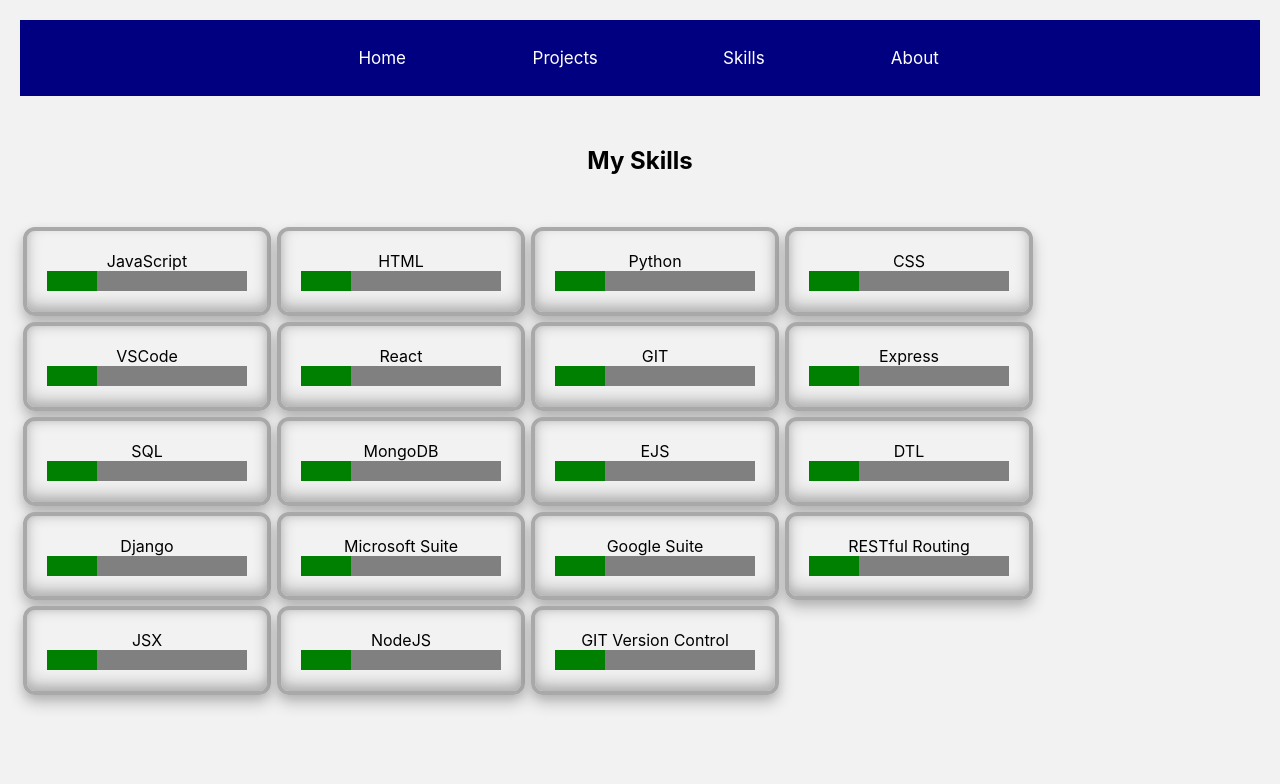
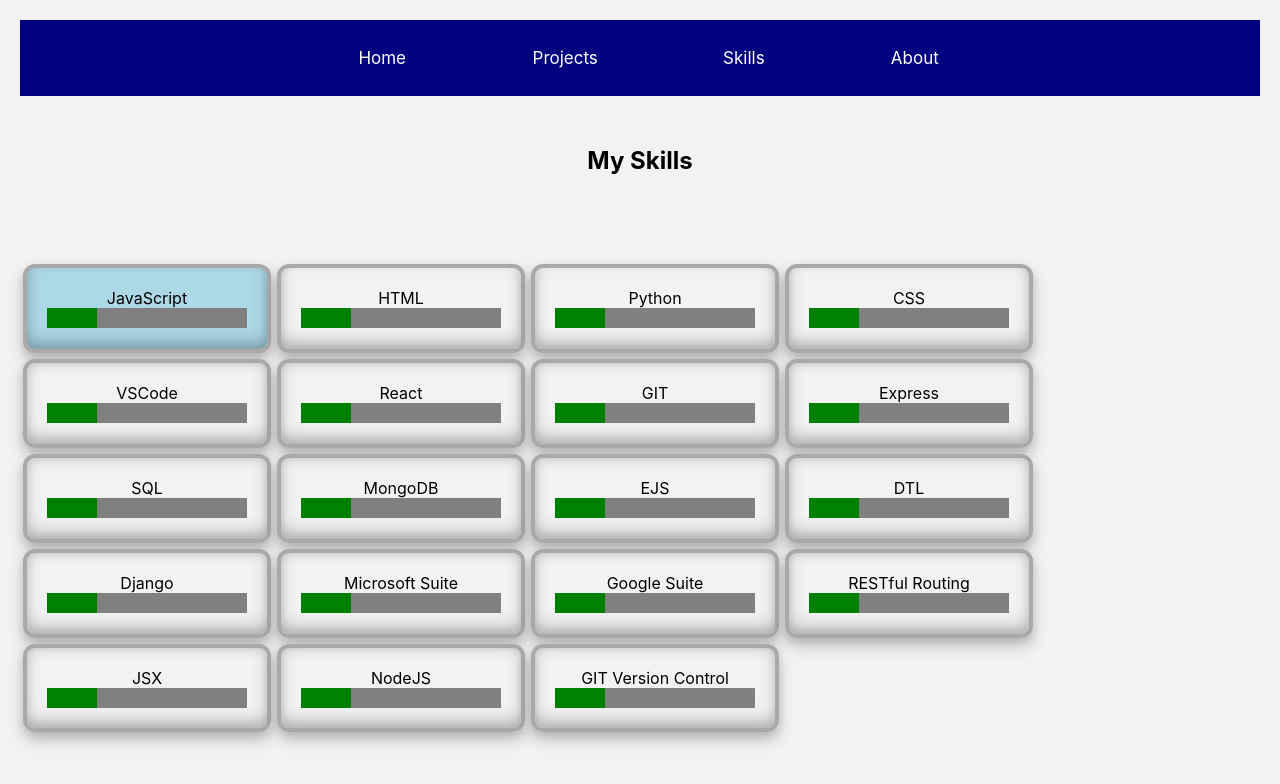
Before and after one commit to drejmin/Minor_Portfolio, a React (Create React App) app in the folder portfolio/: page /SkillsPage in a window 1280 px wide. In both pictures the pointer is over the element "JavaScript". Shown: the top 784 px of the page. Built offline with nearby package versions, Linux system fonts and the light colour scheme.

Commit message:
modified:   portfolio/src/Pages/SkillsPage/SkillsPage.css

```diff
--- a/portfolio/src/Pages/SkillsPage/SkillsPage.css
+++ b/portfolio/src/Pages/SkillsPage/SkillsPage.css
@@ -5,7 +5,7 @@
 }
 
 .skills{
-    display: flex;
+    display: inline-flex;
     flex-wrap: wrap;
     align-items:  center;
     margin-top: 3%;
@@ -21,6 +21,7 @@
     animation-fill-mode: linear forwards;
 
   }
+
 .skills__skill{
     border: 4px solid darkgrey;
     border-radius: 12px;
@@ -33,6 +34,10 @@
     width: 200px;
     text-align: center;
     padding-block-end: auto;
+}
+
+.skills__skill:hover{
+    background-color: lightblue;
 }
 
 .progressBar {
```
